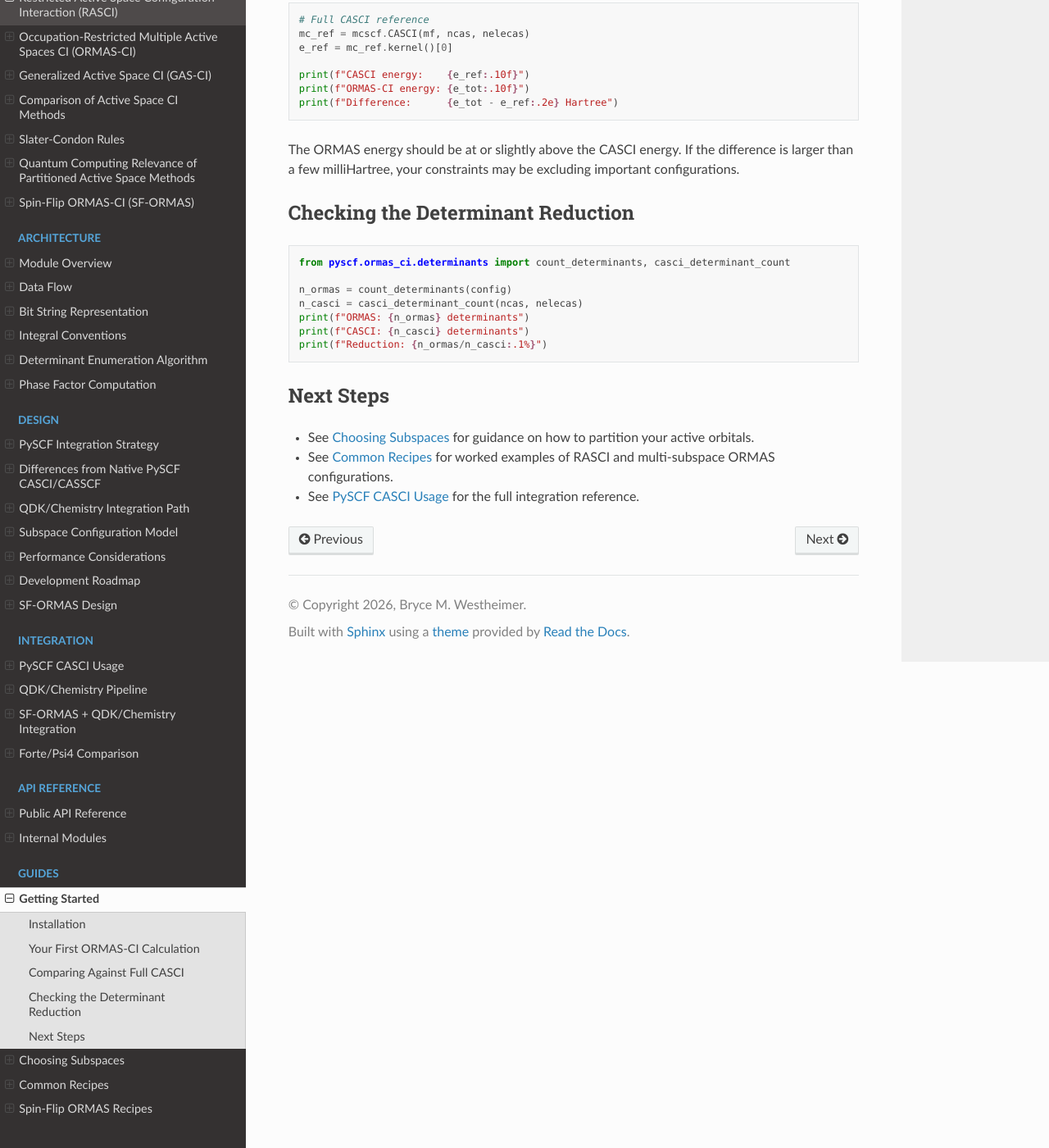
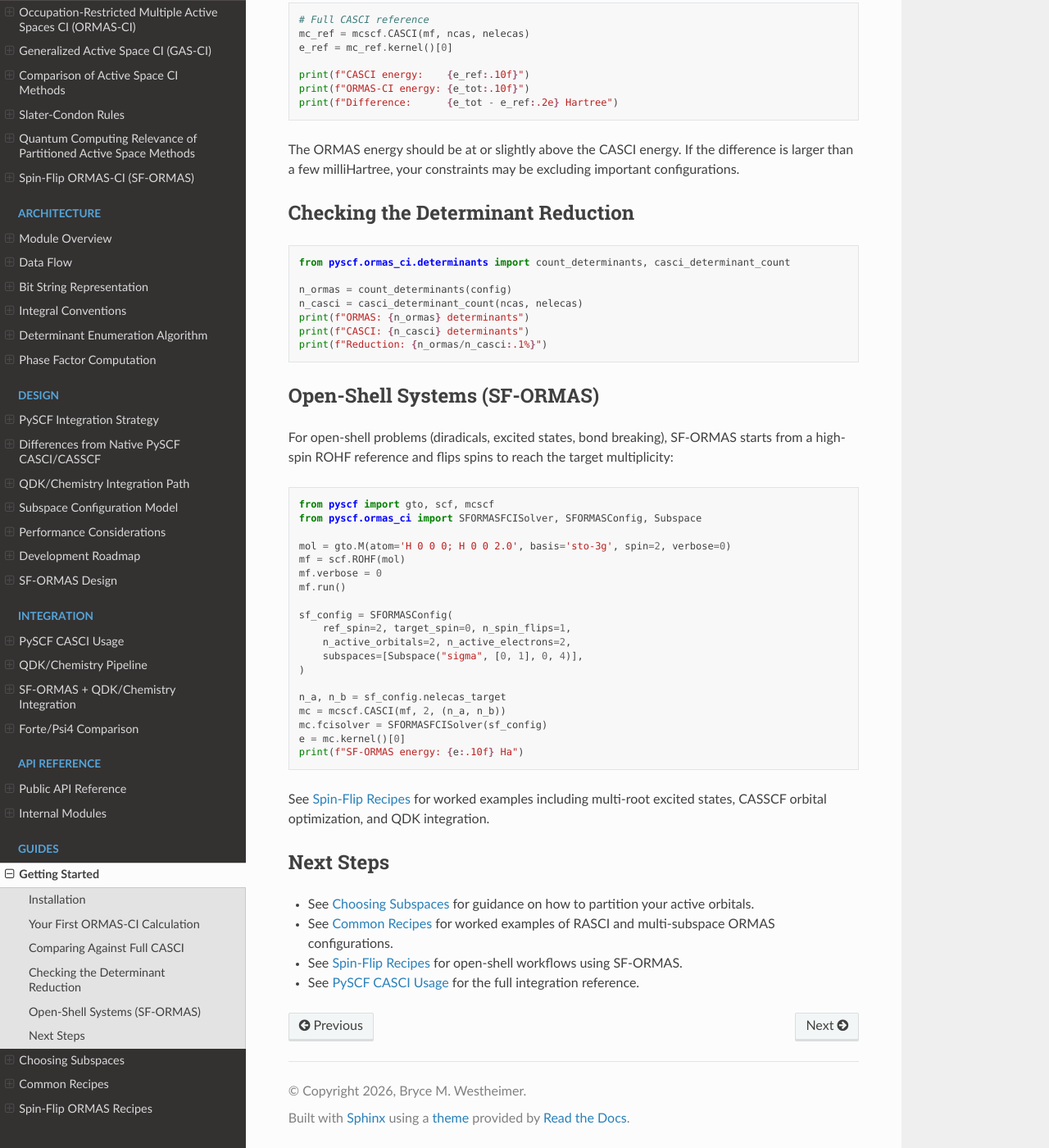
Before and after one commit to brycewestheimer/ormas-ci, a Sphinx documentation site: the page built from docs/guides/getting_started.md, in a window 1280 px wide and 1400 px high, scrolled down 1262 px. Shown: the whole window at 82% size. Built offline with Sphinx 7.4.7 and the Read the Docs theme 3.1.0, drawn with Linux system fonts in a browser that asks for light colours.

Commit message:
Update docs for RHF+ROHF capabilities, fix QDK framing, refresh README
- Add SF-ORMAS section to README with working code example
- Remove cliché "Overview" header, update intro to mention both
  closed-shell and open-shell (SF-ORMAS) support
- Add open-shell section to getting_started guide with SF-ORMAS example
- Reframe QDK/Chemistry references to avoid implying limitations
  (ModelOrbitals bridge, installation note)
- Update forte_comparison to reflect current three-path solver

Co-Authored-By: Claude Opus 4.6 (1M context) <noreply@anthropic.com>

````diff
--- a/docs/guides/getting_started.md
+++ b/docs/guides/getting_started.md
@@ -84,11 +84,45 @@ print(f"CASCI: {n_casci} determinants")
 print(f"Reduction: {n_ormas/n_casci:.1%}")
 ```
 
+## Open-Shell Systems (SF-ORMAS)
+
+For open-shell problems (diradicals, excited states, bond breaking),
+SF-ORMAS starts from a high-spin ROHF reference and flips spins to
+reach the target multiplicity:
+
+```python
+from pyscf import gto, scf, mcscf
+from pyscf.ormas_ci import SFORMASFCISolver, SFORMASConfig, Subspace
+
+mol = gto.M(atom='H 0 0 0; H 0 0 2.0', basis='sto-3g', spin=2, verbose=0)
+mf = scf.ROHF(mol)
+mf.verbose = 0
+mf.run()
+
+sf_config = SFORMASConfig(
+    ref_spin=2, target_spin=0, n_spin_flips=1,
+    n_active_orbitals=2, n_active_electrons=2,
+    subspaces=[Subspace("sigma", [0, 1], 0, 4)],
+)
+
+n_a, n_b = sf_config.nelecas_target
+mc = mcscf.CASCI(mf, 2, (n_a, n_b))
+mc.fcisolver = SFORMASFCISolver(sf_config)
+e = mc.kernel()[0]
+print(f"SF-ORMAS energy: {e:.10f} Ha")
+```
+
+See [Spin-Flip Recipes](sf_recipes.md) for worked examples including
+multi-root excited states, CASSCF orbital optimization, and QDK
+integration.
+
 ## Next Steps
 
 - See [Choosing Subspaces](choosing_subspaces.md) for guidance on how
   to partition your active orbitals.
 - See [Common Recipes](recipes.md) for worked examples of RASCI and
   multi-subspace ORMAS configurations.
+- See [Spin-Flip Recipes](sf_recipes.md) for open-shell workflows
+  using SF-ORMAS.
 - See [PySCF CASCI Usage](../integration/pyscf_casci.md) for the full
   integration reference.
````
Also changed, not shown: README.md (+32 -4 lines), docs/integration/forte_comparison.md (+5 -4 lines), docs/integration/qdk_chemistry.md (+7 -8 lines), docs/integration/sf_qdk.md (+5 -6 lines).
